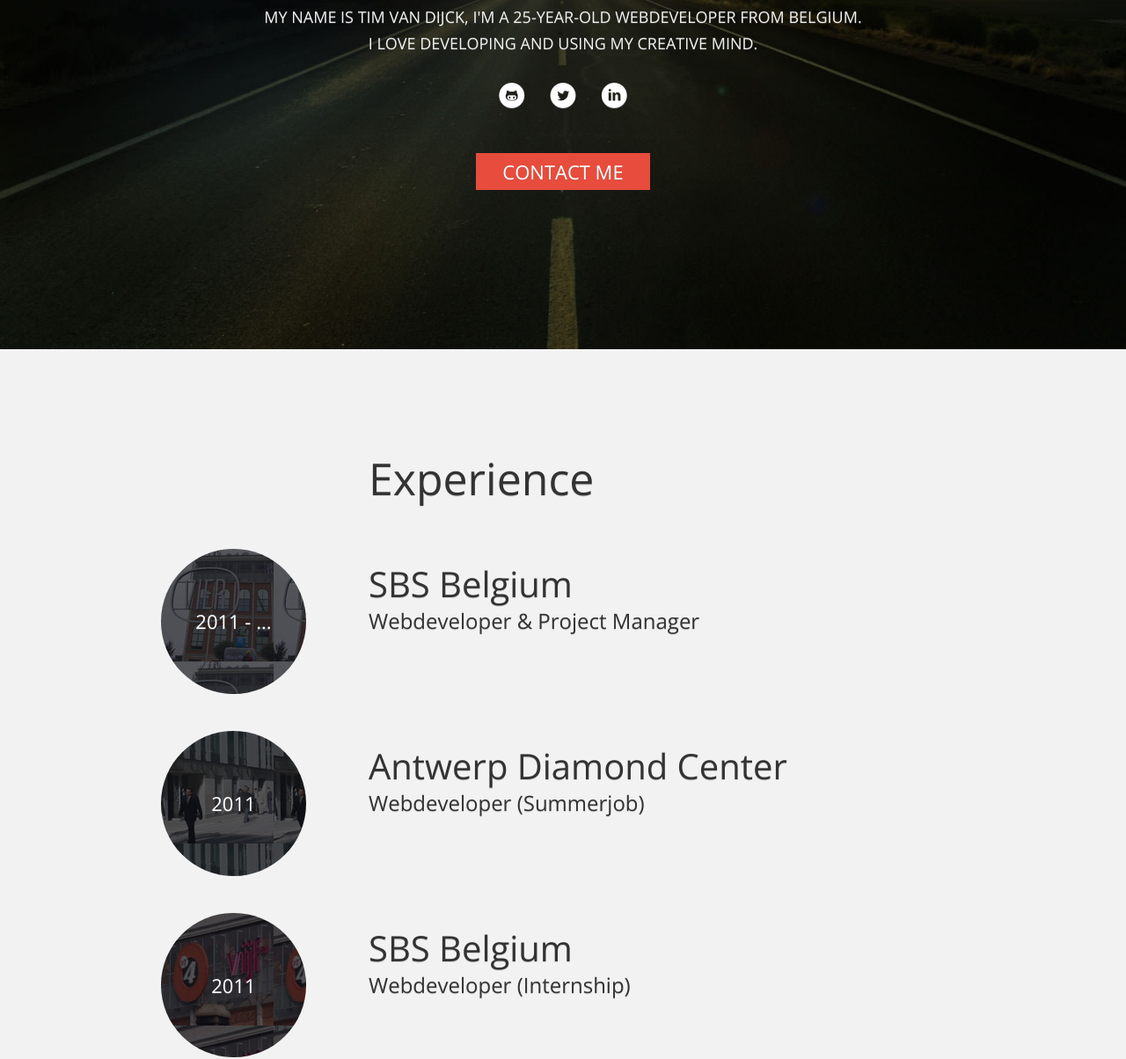
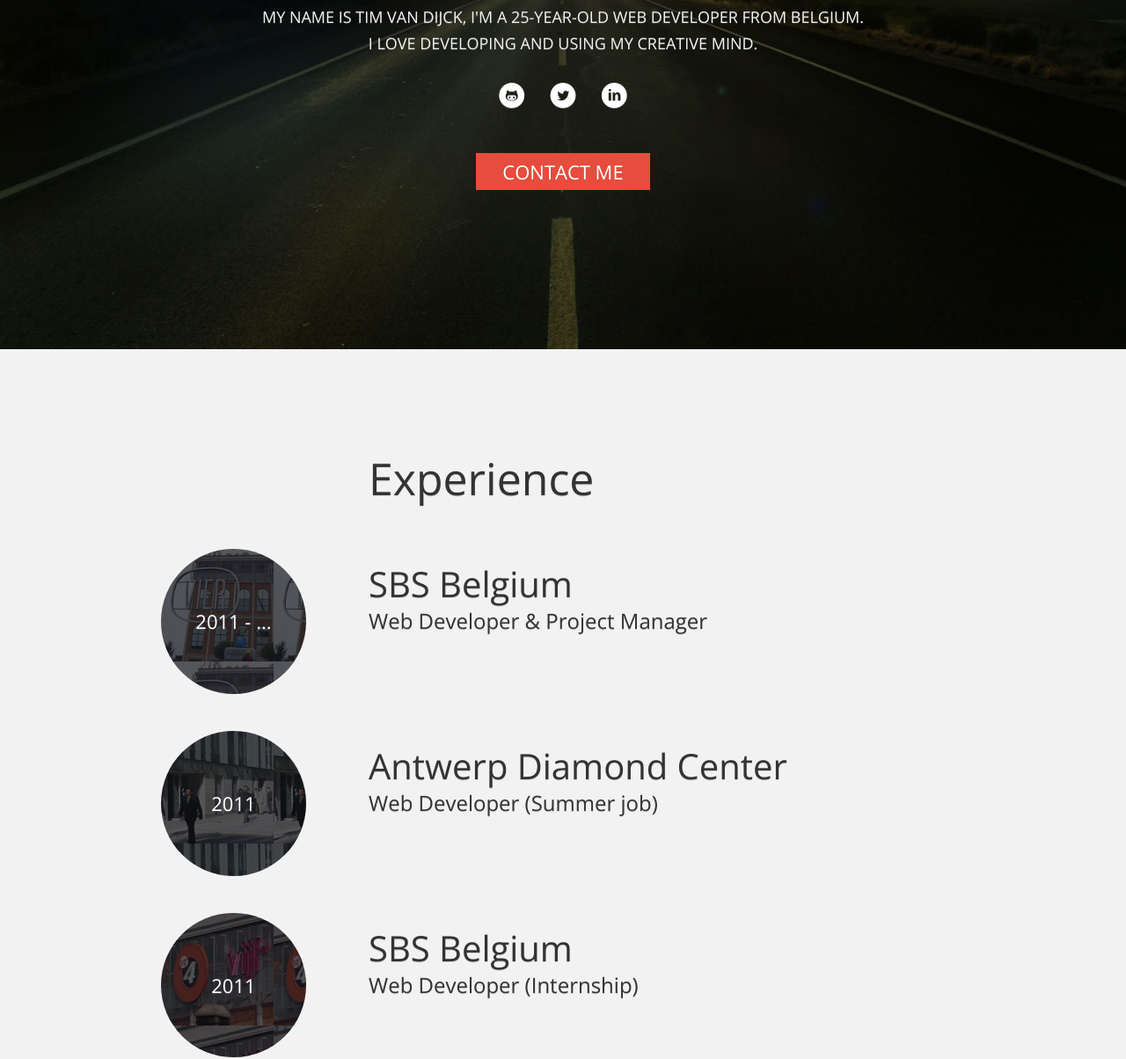
Before and after one commit to timvandijck/cv, a plain HTML site: page index.html in a window 1280 px wide. Shown: the part 203-1407 px from the top of the page at 88% size. Drawn offline with nearby package versions, Linux system fonts and the light colour scheme.

Commit message:
fixed some typos

```diff
--- a/index.html
+++ b/index.html
@@ -10,7 +10,7 @@
         <h1>Tim Van Dijck</h1>
 
         <div class="description">
-            My name is Tim Van Dijck, I'm a 25-year-old webdeveloper from Belgium.<br/>
+            My name is Tim Van Dijck, I'm a 25-year-old web developer from Belgium.<br/>
             I love developing and using my creative mind.
         </div>
         <div class="social">
@@ -37,7 +37,7 @@
                 </div>
                 <div class="col-xs-9">
                     <h3>SBS Belgium</h3>
-                    <div class="role">Webdeveloper & Project Manager</div>
+                    <div class="role">Web Developer & Project Manager</div>
                 </div>
             </div>
             <div class="row">
@@ -46,7 +46,7 @@
                 </div>
                 <div class="col-xs-9">
                     <h3>Antwerp Diamond Center</h3>
-                    <div class="role">Webdeveloper (Summerjob)</div>
+                    <div class="role">Web Developer (Summer job)</div>
                 </div>
             </div>
             <div class="row">
@@ -55,7 +55,7 @@
                 </div>
                 <div class="col-xs-9">
                     <h3>SBS Belgium</h3>
-                    <div class="role">Webdeveloper (Internship)</div>
+                    <div class="role">Web Developer (Internship)</div>
                 </div>
             </div>
         </div>
@@ -64,7 +64,7 @@
     <section class="module parallax parallax-laravel">
         <div class="info-window">
             <h2>Laravel</h2>
-            <p>Laravel is my PHP framework of choise. This framework feels like it makes me a better developer. Laravel feels modern and takes care of a lot of boilerplate code I would have to write in other frameworks.</p>
+            <p>Laravel is my PHP framework of choice. This framework feels like it makes me a better developer. Laravel feels modern and takes care of a lot of boilerplate code I would have to write in other frameworks.</p>
             <p>A big project for a big client? Or just a little side-project? Laravel seems to do it all!</p>
             <p>BTW: All the cool kids are using it!</p>
         </div>
@@ -85,7 +85,7 @@
                 </div>
                 <div class="col-xs-9">
                     <h3>Applied Informatics</h3>
-                    <div class="role">Bachelor, Specialization: application development</div>
+                    <div class="role">Bachelor, Specialisation: application development</div>
                     <p class="description">Karel de Grote Hogeschool (Antwerp)</p>
                 </div>
             </div>
```
